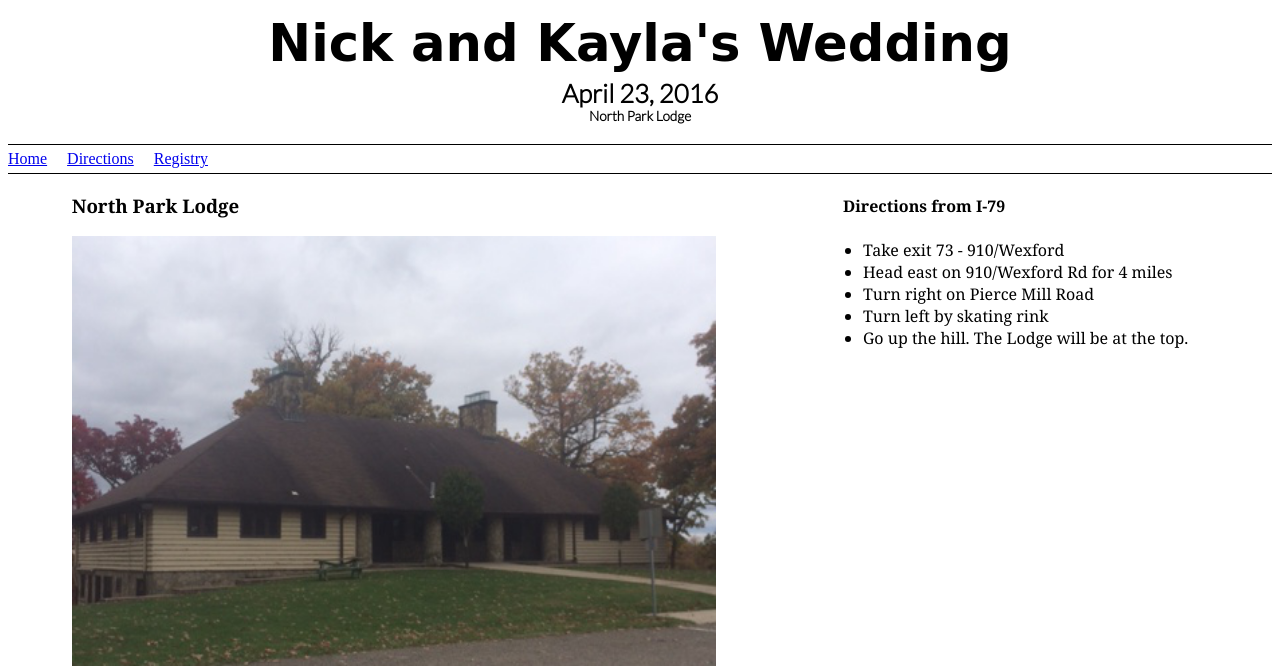
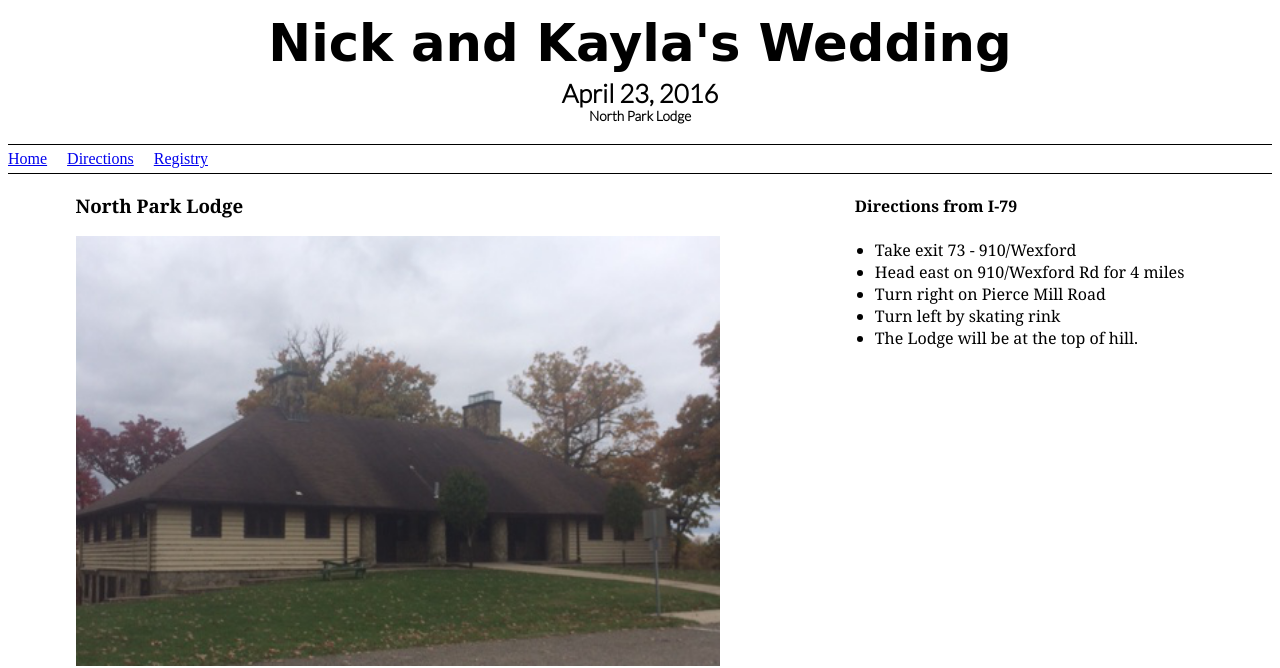
Before and after one commit to nickandkayla/nickandkayla.github.io, a plain HTML site: page directions.html in a window 1280 px wide. Shown: the top 668 px of the page. Drawn offline with Linux system fonts and the light colour scheme; grey boxes are pictures that could not be loaded; a web font is replaced by a local one.

Commit message:
update directions wording and make west elm link breakout

```diff
--- a/directions.html
+++ b/directions.html
@@ -41,7 +41,7 @@
            <li>Head east on 910/Wexford Rd for 4 miles</li>
            <li>Turn right on Pierce Mill Road</li>
            <li>Turn left by skating rink</li>
-           <li>Go up the hill. The Lodge will be at the top.</li>
+           <li>The Lodge will be at the top of hill.</li>
          </ul>
        </div>
       </div>
```
Also changed, not shown: registry.html (+1 -1 lines).
